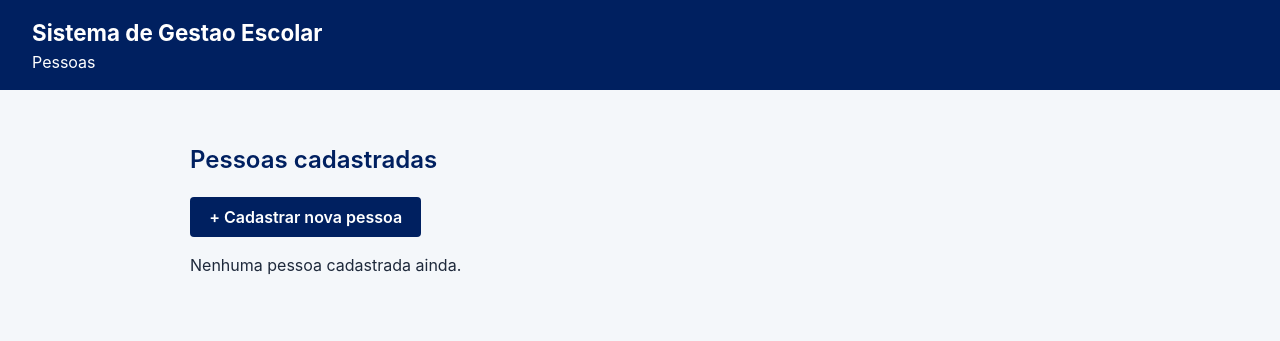
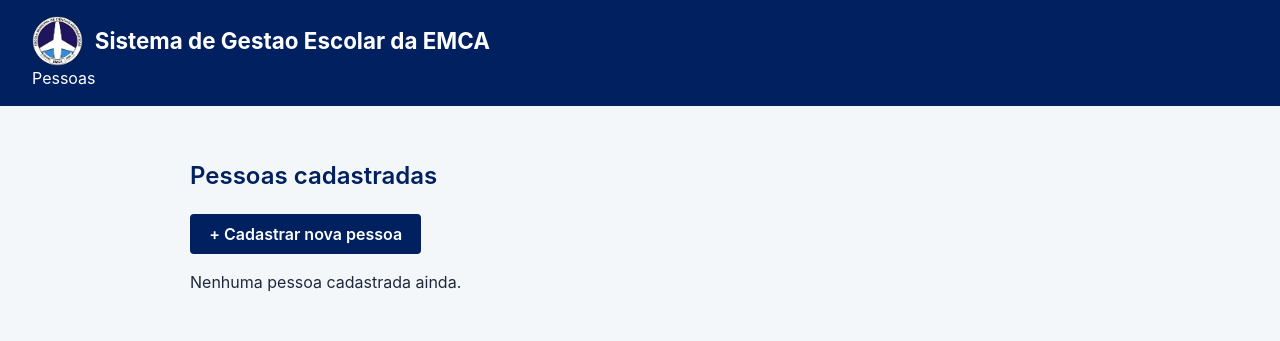
Before and after one commit to AssumFeres/gestao-escolar, a Django app: page /pessoas/ in a window 1280 px wide. Shown: the top 341 px of the page. Run offline with Django 5.2, Linux system fonts and the light colour scheme; data that the repository does not hold is empty.

Commit message:
style: adiciona logo da EMCA no cabecalho de todas as paginas

```diff
--- a/static/global/css/base.css
+++ b/static/global/css/base.css
@@ -10,25 +10,25 @@
   /* Cores institucionais */
   --cor-primaria: #002060;
   --cor-primaria-hover: #001640;
-    --cor-secundaria: #1F4E79;
-    --cor-destaque: #2F75B5;
+  --cor-secundaria: #1f4e79;
+  --cor-destaque: #2f75b5;
 
   /* Fundos */
-    --fundo-pagina: #F4F7FA;
-    --fundo-card: #FFFFFF;
-    --fundo-secao: #EAF0F8;
+  --fundo-pagina: #f4f7fa;
+  --fundo-card: #ffffff;
+  --fundo-secao: #eaf0f8;
 
   /* Bordas */
-    --cor-borda: #CBD5E1;
+  --cor-borda: #cbd5e1;
 
   /* Textos */
-    --cor-texto: #1E293B;
-    --cor-texto-secundario: #64748B;
+  --cor-texto: #1e293b;
+  --cor-texto-secundario: #64748b;
 
   /* Estados */
   --cor-sucesso: #198754;
-    --cor-aviso: #B7791F;
-    --cor-erro: #C62828;
+  --cor-aviso: #b7791f;
+  --cor-erro: #c62828;
 }
 
 /* ----------------------------------------------------------
@@ -305,3 +305,14 @@ button[type="submit"] {
   background-color: var(--cor-primaria-hover);
   color: white;
 }
+
+.header-titulo {
+  display: flex;
+  align-items: center;
+  gap: 12px;
+}
+
+.logo {
+  height: 50px;
+  width: auto;
+}
--- a/templates/base.html
+++ b/templates/base.html
@@ -9,11 +9,14 @@
   </head>
   <body>
     <header>
-      <h1>Sistema de Gestao Escolar</h1>
-      <nav>
-        <a href="/pessoas/">Pessoas</a>
-      </nav>
-    </header>
+    <div class="header-titulo">
+      <img src="{% static 'global/img/logo-emca.png' %}" alt="Logo EMCA" class="logo">
+      <h1>Sistema de Gestao Escolar da EMCA</h1>
+    </div>
+    <nav>
+      <a href="/pessoas/">Pessoas</a>
+    </nav>
+  </header>
 
     <main>{% block content %}{% endblock %}</main>
   </body>
```
Also changed, not shown: static/global/img/logo-emca.png (added). Lines whose indentation alone changed are shown as unchanged.
